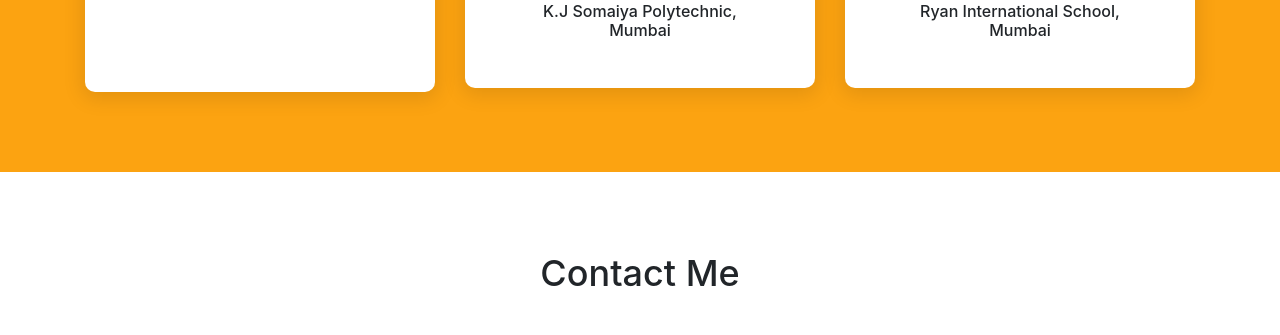
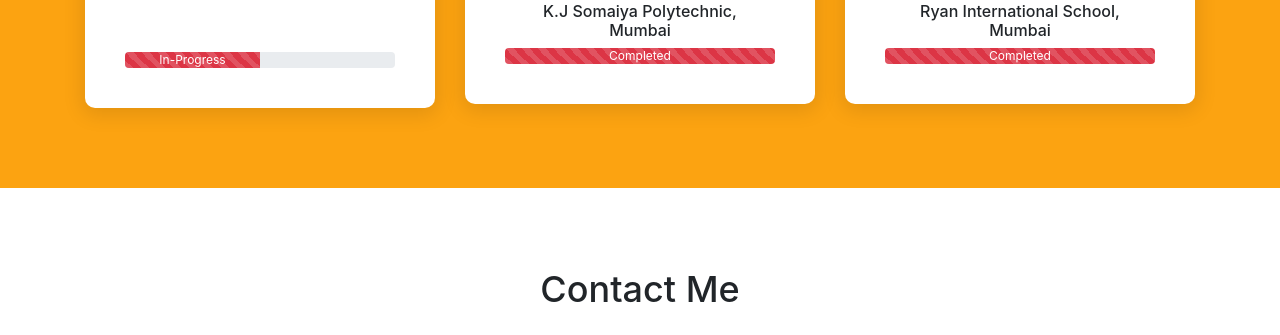
Before and after one commit to Afoninje/Personal-Website-V2, a website: page index.html in a window 1280 px wide. Shown: the part 4337-4672 px from the top of the page. Drawn offline with nearby package versions, Linux system fonts and the light colour scheme.

Commit message:
Added progress bars and moved projects section around

```diff
--- a/index.html
+++ b/index.html
@@ -96,7 +96,7 @@
                   data-animation="bounceInUp"
                   data-delay="100ms"
                 >
-                  Hello!<br />I'm Pruthvi
+                  <br />Hello!<br />I'm Pruthvi
                 </h1>
                 <p
                   data-animation="bounceInUp"
@@ -524,7 +524,6 @@
 
           <div class="col-12 col-lg-6">
             <div class="single-post-area" data-wow-delay="200ms">
-              <div class="row">
               <h2 style="color: white;">Personal Portfolio V1 &nbsp;</h2>
 
               <button type="button" class="btn btn-danger">
@@ -534,7 +533,7 @@
                 />
                 HTML/CSS/React.js
               </button>
-              </div>
+
               <img
                 src="img/projects/project1PNG.PNG"
                 style="
@@ -607,6 +606,18 @@
 
               <h6><br />Kingston University - London</h6>
               <p><br /></p>
+              <div class="progress">
+                <div
+                  class="progress-bar progress-bar-striped bg-danger"
+                  role="progressbar"
+                  style="width: 50%;"
+                  aria-valuenow="50"
+                  aria-valuemin="0"
+                  aria-valuemax="100"
+                >
+                  In-Progress
+                </div>
+              </div>
             </div>
           </div>
 
@@ -622,6 +633,19 @@
               />
               <h5>Diploma In Computer Engineering</h5>
               <h6><br />K.J Somaiya Polytechnic, <br />Mumbai</h6>
+              <div class="progress">
+                <div
+                  class="progress-bar progress-bar-striped bg-danger"
+                  role="progressbar"
+                  style="width: 100%;"
+                  aria-valuenow="100"
+                  aria-valuemin="0"
+                  aria-valuemax="100"
+                >
+                  Completed
+                </div>
+                <!-- <p><br /></p> -->
+              </div>
             </div>
           </div>
 
@@ -640,6 +664,18 @@
                 <br />Ryan International School, <br />
                 Mumbai
               </h6>
+              <div class="progress">
+                <div
+                  class="progress-bar progress-bar-striped bg-danger"
+                  role="progressbar"
+                  style="width: 100%;"
+                  aria-valuenow="100"
+                  aria-valuemin="0"
+                  aria-valuemax="100"
+                >
+                  Completed
+                </div>
+              </div>
             </div>
           </div>
         </div>
```
Lines whose indentation alone changed are shown as unchanged.
